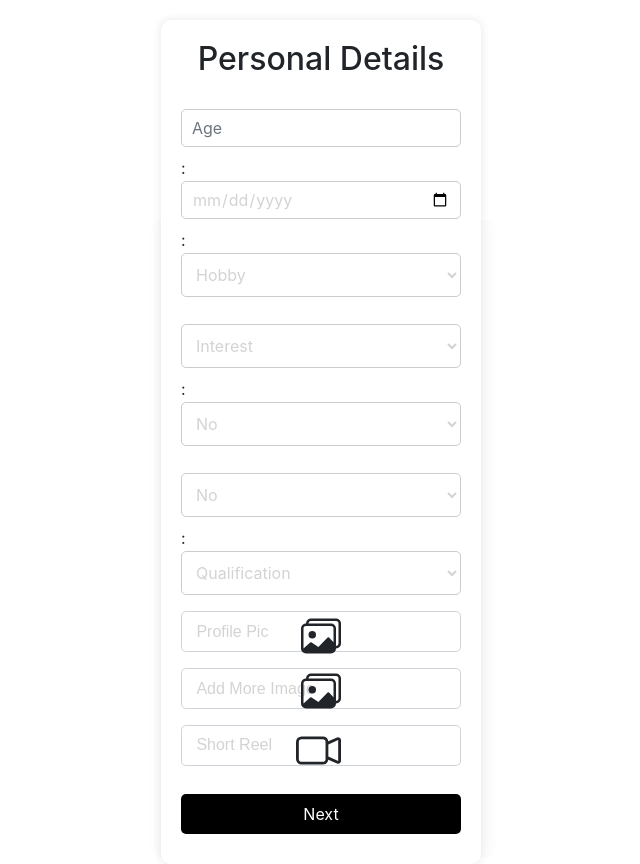
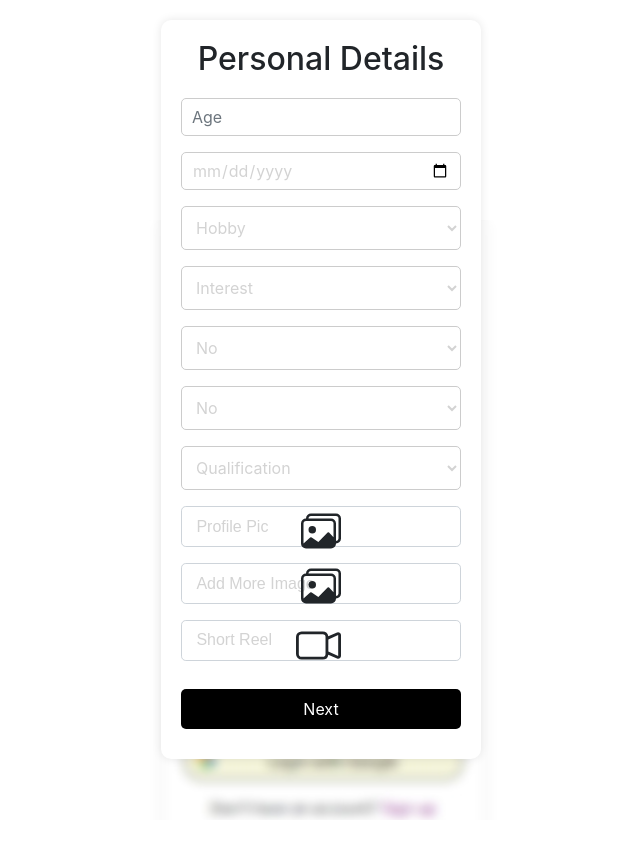
Before and after one commit to Jithininmakes/datingapp, a Django app: page / in a window 1280 px wide. Shown: the whole page, without its empty margins (319-959 px from the left). After the commit the page ends 820 px from the top, so only its background shows below. Run offline with Django 4.2, Linux system fonts and the light colour scheme; data comes from the database, SQL or seed files in the repository.

Commit message:
personal details design updated

```diff
--- a/new_project/new_app/static/css/details.css
+++ b/new_project/new_app/static/css/details.css
@@ -119,23 +119,3 @@ select.form-control {
   cursor: pointer;
   margin-top: 1rem;
 }
-.file-icon svg {
-      position:absolute;
-      right: 620px;
-      top: 600px;
-     transform: translateY(40%);
-        }
-
-
-.more-file-icon svg {
-      position:absolute;
-      right: 620px;
-      top: 655px;
-     transform: translateY(40%);
-        }
-.reel-icon svg {
-      position:absolute;
-      right: 620px;
-      top: 710px;
-     transform: translateY(40%);
-        }
--- a/new_project/new_app/templates/Dating/details.html
+++ b/new_project/new_app/templates/Dating/details.html
@@ -12,7 +12,28 @@
     <link href="https://fonts.googleapis.com/css2?family=Play:wght@400;700&display=swap" rel="stylesheet">
     {% load static %}
     <link rel="stylesheet" href="{% static 'css/details.css' %}">
+<style>
+    .file-icon svg {
+      position:absolute;
+      right: 620px;
+      top: 495px;
+     transform: translateY(40%);
+        }
 
+
+.more-file-icon svg {
+      position:absolute;
+      right: 620px;
+      top: 550px;
+     transform: translateY(40%);
+        }
+.reel-icon svg {
+      position:absolute;
+      right: 620px;
+      top: 605px;
+     transform: translateY(40%);
+        }
+</style>
 </head>
 <body>
  <div class="container">
@@ -20,37 +41,37 @@
          <center><h2>Personal Details</h2></center>
     {% csrf_token %}
    <div class="form-group">
-        {{ form.age.label_tag }}
+<!--        {{ form.age.label_tag }}-->
         {{ form.age }}
     </div>
 
     <div class="form-group">
-        {{ form.dob.label_tag }}
+<!--        {{ form.dob.label_tag }}-->
         {{ form.dob }}
     </div>
 
     <div class="form-group">
-        {{ form.hobbies.label_tag }}
+<!--        {{ form.hobbies.label_tag }}-->
         {{ form.hobbies }}
     </div>
 
     <div class="form-group">
-        {{ form.interest.label_tag }}
+<!--        {{ form.interest.label_tag }}-->
         {{ form.interest }}
     </div>
 
     <div class="form-group">
-        {{ form.drinking_habits.label_tag }}
+<!--        {{ form.drinking_habits.label_tag }}-->
         {{ form.drinking_habits }}
     </div>
 
     <div class="form-group">
-        {{ form.smoking_habits.label_tag }}
+<!--        {{ form.smoking_habits.label_tag }}-->
         {{ form.smoking_habits }}
     </div>
 
     <div class="form-group">
-        {{ form.qualification.label_tag }}
+<!--        {{ form.qualification.label_tag }}-->
         {{ form.qualification }}
     </div>
 
```
